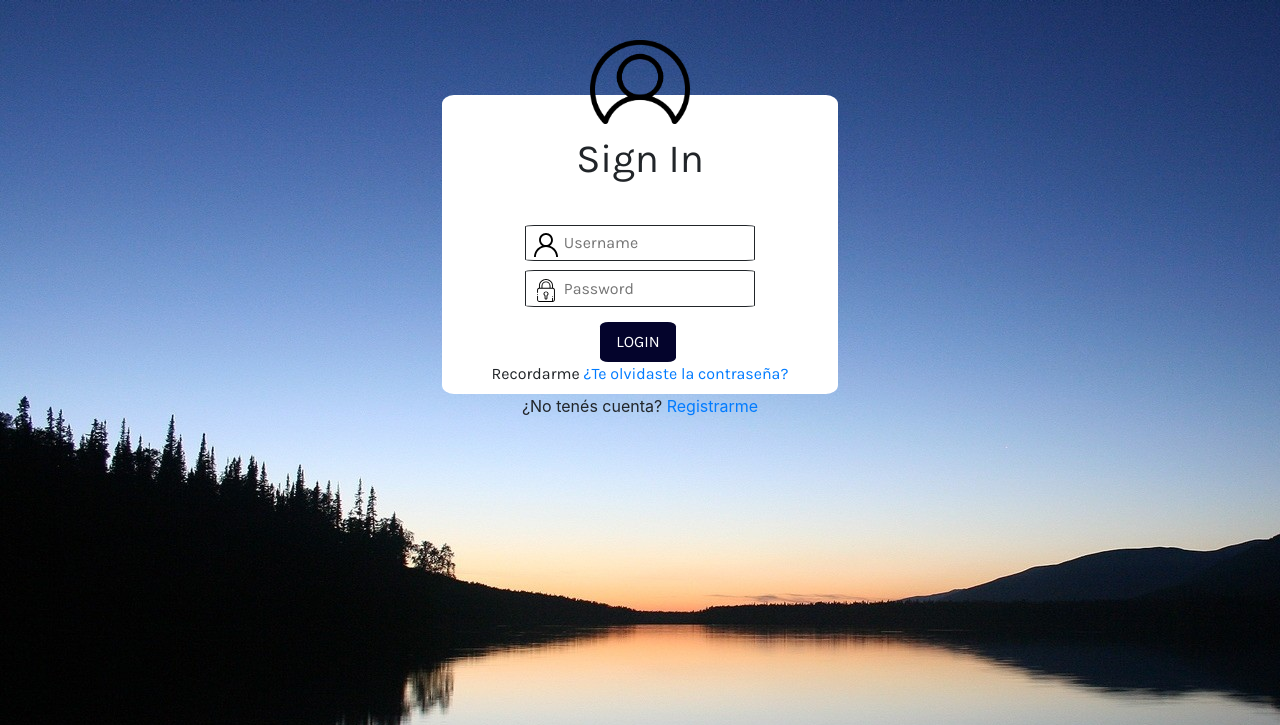
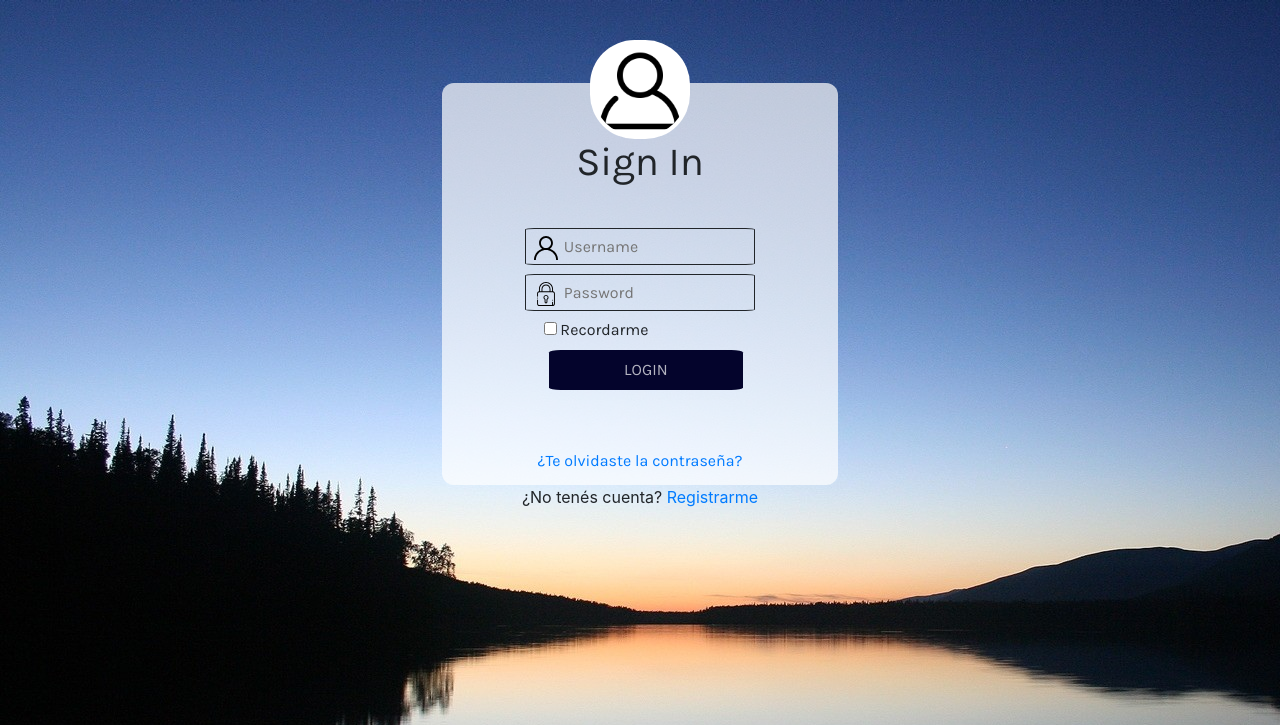
Before and after one commit to meligomez/ECommerce-DH, a PHP site: page /html/login.html in a window 1280 px wide. Shown: the top 725 px of the page. Run offline with PHP 8.4, Linux system fonts and the light colour scheme.

Commit message:
Cambios en login

```diff
--- a/css/styles.css
+++ b/css/styles.css
@@ -107,47 +107,67 @@ font-size: 25px;
    margin-bottom: 20px;
  }
  /*TERMINA CSS REGISTRO DE USUARIO*/
+ /*Inicio Estilo para login*/
  .content{
    text-align: center;
  }
  .formLogin{
-   padding-top: 10%;
+   padding-top: 14%;
    background-color: white;
    font-family: 'Karla', sans-serif;
    /* opacity: 0.5; */
    /* margin-top:30%; */
+  background-color: rgba(255,255,255,.7);
    border-radius: 3%;
  }
 
  .content .userImg{
    margin-top: 10%;
-   margin-bottom: -29px;
+   margin-bottom: -56px;
+   background-color: white;
+   border-radius: 45%;
+   padding:1%;
  }
  .formLogin .login{
-   margin-top: 5%;
    display: block;
-   margin-left: 40%;
+   margin-left: 27%;
    border:none;
    background-color: #04042C;
    color:white;
-   padding:2% 4%;
-   border-radius:11%;
+   padding:2% 19%;
+   border-radius:6%;
+   color: rgba(255,255,255,.7);
  }
  .formLogin .nombre, .password{
    border: solid 1px;
    display: inline;
    padding: 2%;
    border-radius: 4%;
- margin:15%;
+   margin:15%;
  }
  .formLogin .inputPassLogin{
    margin-top: 5%;
+   background-color: #ffffff00;
    border: none;
  }
  .formLogin .inputNombreLogin{
    margin-top: 10%;
+   background-color: #ffffff00;
    border:none;
  }
 #bodyLogin{
     background-image: url('../img/back.jpg');
 }
+.forgotPsw{
+  padding-top: 15%;
+  padding-bottom:3%;
+}
+.rememberMe{
+  padding-top: 3%;
+  position: absolute;
+}
+.labelrememberMe{
+  position: relative;
+  right: 12%;
+}
+/*Fin Estilo para login*/
--- a/html/login.html
+++ b/html/login.html
@@ -10,7 +10,7 @@
   <body id="bodyLogin">
   <div class="content">
     <div class="offset-4 col-4 divFormLogin">
-      <img class="userImg" src="../img/user-trBack.png" alt="" width="25%">
+      <img class="userImg" src="../img/user-trBack.jpg" alt="" width="25%">
       <form class="formLogin" action="index.html" method="post">
       <h1>Sign In</h1>
       <div class="nombre">
@@ -21,9 +21,13 @@
         <img src="../img/lock.svg" alt="" width="6%">
         <input class="inputPassLogin" type="password" name="password" value="" placeholder="Password">
       </div>
+      <div class="col-12 rememberMe">
+      <label class="labelrememberMe"><input type="checkbox" id="cbox1" value="first_checkbox"> Recordarme</label>
+      </div>
       <input class="login" type="button" name="" value="LOGIN">
-      <label for="">Recordarme</label>
-      <a href="#">¿Te olvidaste la contraseña?</a>
+      <div class="forgotPsw">
+        <a href="#" class="col-8">¿Te olvidaste la contraseña?</a>
+      </div>
       </form>
       <div class="footerLogin">
       ¿No tenés cuenta? <a href="#">Registrarme</a>
```
Also changed, not shown: img/user-trBack.jpg (added), img/user-trBack.png (deleted).
